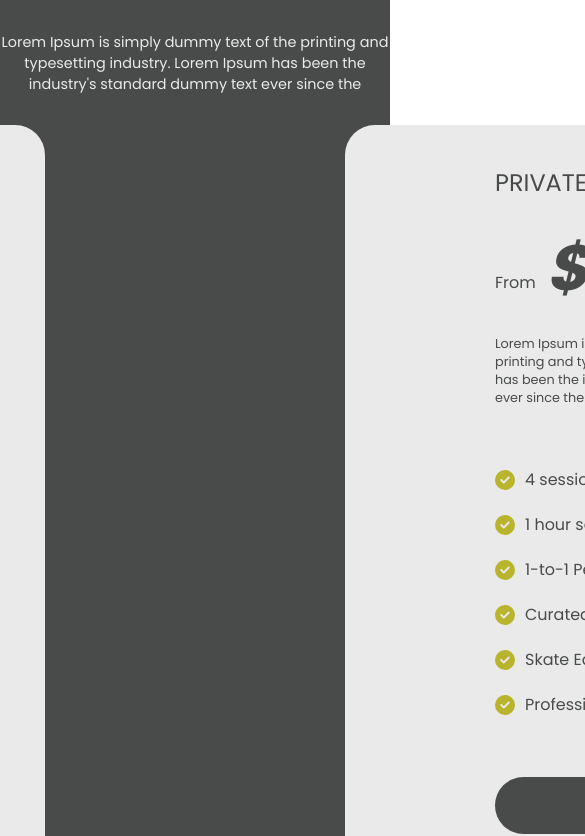
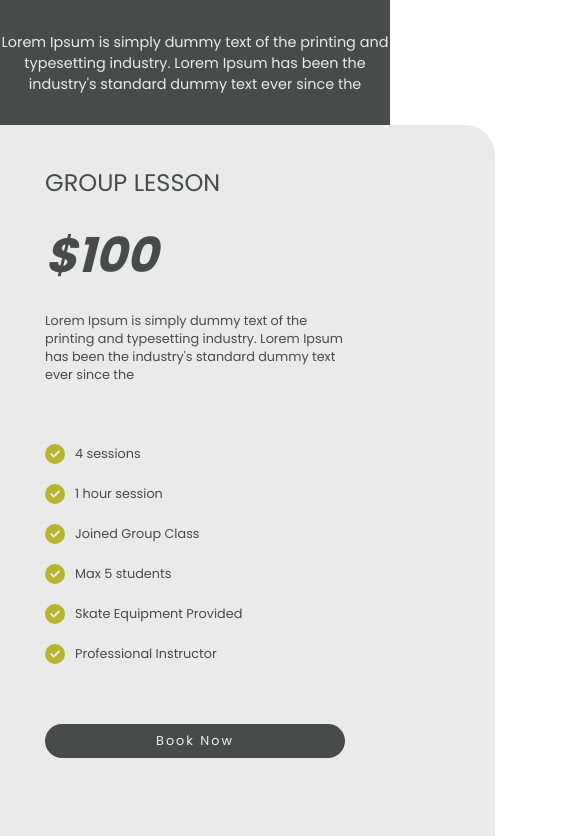
Before and after one commit to garytann/four-wheels-app-react, a React (Create React App) app in the folder my-app/: page / in a window 390 px wide. Shown: the part 3708-4544 px from the top of the page, 585 px wide, since content can reach past the window. Built offline with nearby package versions, Linux system fonts and the light colour scheme.

Commit message:
mobile responsiveness for price section

```diff
--- a/my-app/src/Styles/pricing.module.css
+++ b/my-app/src/Styles/pricing.module.css
@@ -77,7 +77,7 @@
 }
 
 .price{
-    font-size: 4rem;
+    font-size: 6rem;
     font-weight:900;
     font-style: italic;
 }
@@ -125,3 +125,28 @@
 .fromText{
     padding-top: 30px;
 }
+
+@media screen and (max-width: 768px){
+    .priceContainer{
+        flex-direction: column;
+        gap: 20px;
+    }
+
+
+    .price{
+        font-size: 3rem;
+    }
+
+    .priceDetails{
+        font-size: 0.8rem;
+    }
+
+    .priceBtn{
+        padding: 0.5rem 1rem;
+        font-size: 0.8rem;
+    }
+
+    .fromText{
+        padding-top: 10px;
+    }
+}
```
